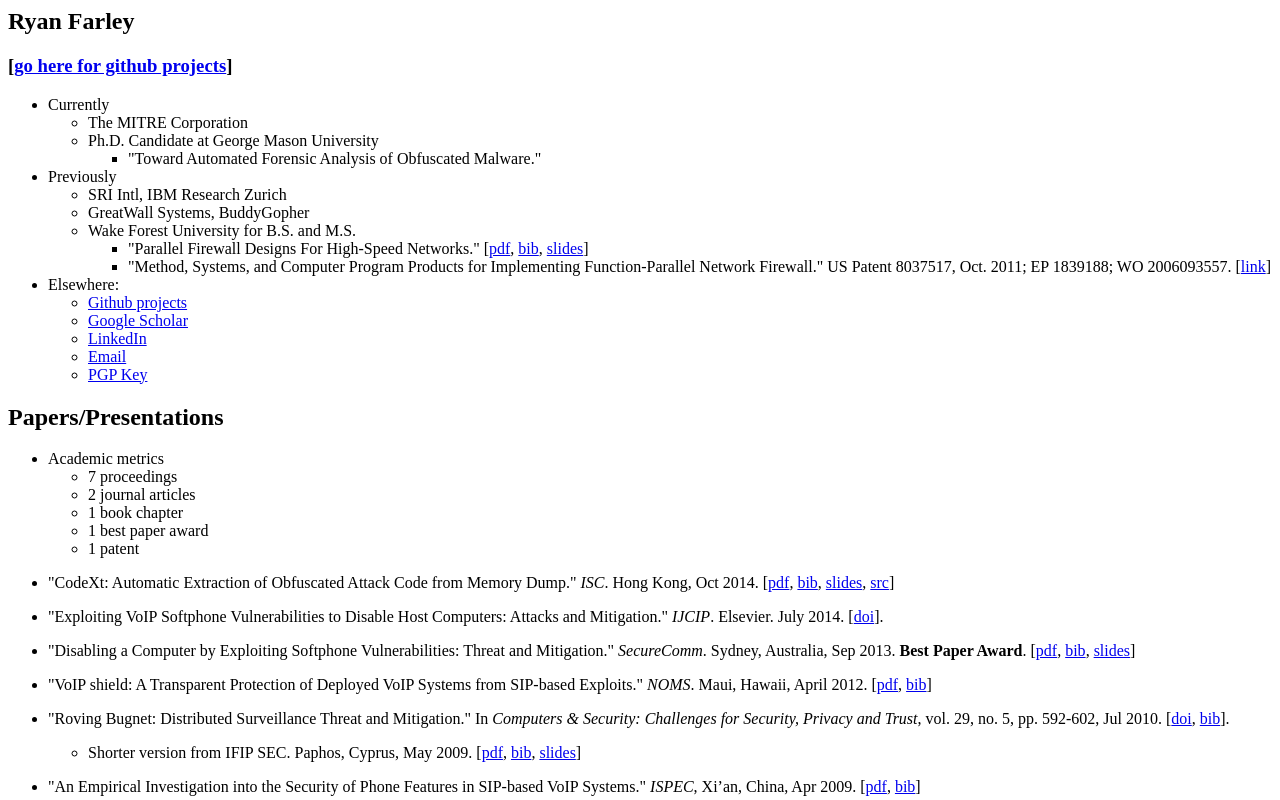
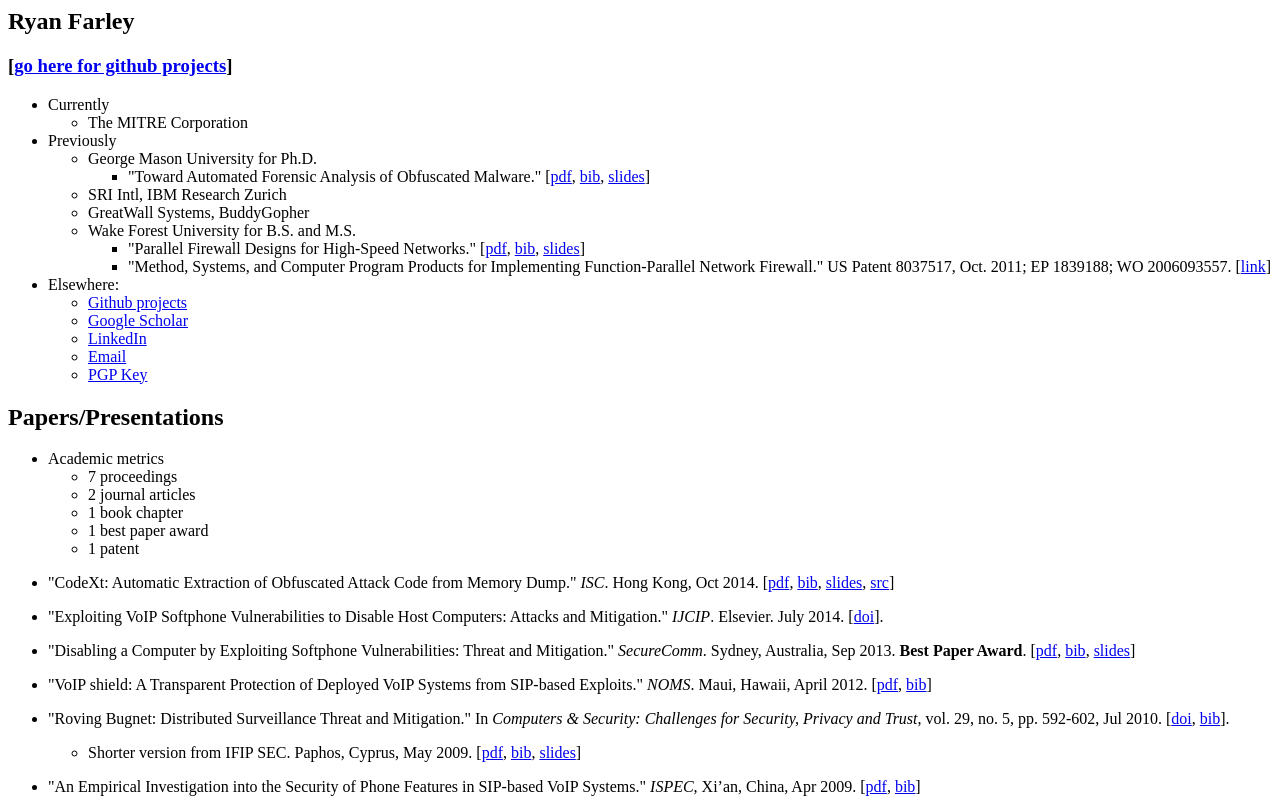
Before and after one commit to rfarley3/rfarley3.github.io, a plain HTML site: page index.html in a window 1280 px wide. Shown: the top 800 px of the page. Drawn offline with Linux system fonts and the light colour scheme.

Commit message:
Add defense slides, consistency on location, rem yr in booktitle

```diff
--- a/index.html
+++ b/index.html
@@ -4,15 +4,16 @@
 <ul>
 <li>Currently
     <ul><li>The MITRE Corporation</li>
-    <li>Ph.D. Candidate at George Mason University
-        <ul><li>"Toward Automated Forensic Analysis of Obfuscated Malware."</li>
-        </ul></li>
     </ul></li>
 <li>Previously
-    <ul><li>SRI Intl, IBM Research Zurich</li>
+    <ul>
+    <li>George Mason University for Ph.D.
+        <ul><li>"Toward Automated Forensic Analysis of Obfuscated Malware." [<a href="2015-GMUPhD-farleyryanj.pdf">pdf</a>, <a href="2015defense.bib">bib</a>, <a href="2015-Defense-Presentation.pdf">slides</a>]</li>
+        </ul></li>
+    <li>SRI Intl, IBM Research Zurich</li>
     <li>GreatWall Systems, BuddyGopher</li>
     <li>Wake Forest University for B.S. and M.S.
-        <ul><li>"Parallel Firewall Designs For High-Speed Networks." [<a href="2005-WFUMasters-farleyryanj.pdf">pdf</a>, <a href="2005masters.bib">bib</a>, <a href="2005-Thesis%20Presentation.pdf">slides</a>]</li>
+        <ul><li>"Parallel Firewall Designs for High-Speed Networks." [<a href="2005-WFUMasters-farleyryanj.pdf">pdf</a>, <a href="2005masters.bib">bib</a>, <a href="2005-Thesis%20Presentation.pdf">slides</a>]</li>
         <li>"Method, Systems, and Computer Program Products for Implementing Function-Parallel Network Firewall." US Patent 8037517, Oct. 2011; EP 1839188; WO 2006093557. [<a href="http://www.patents.com/Method-systems-computer-program-products-implementing-function-parallel-network-firewall/US20060195896/en-US/">link</a>]</li>
         </ul></li>
     </ul></li>
```
Also changed, not shown: 10 other files.
